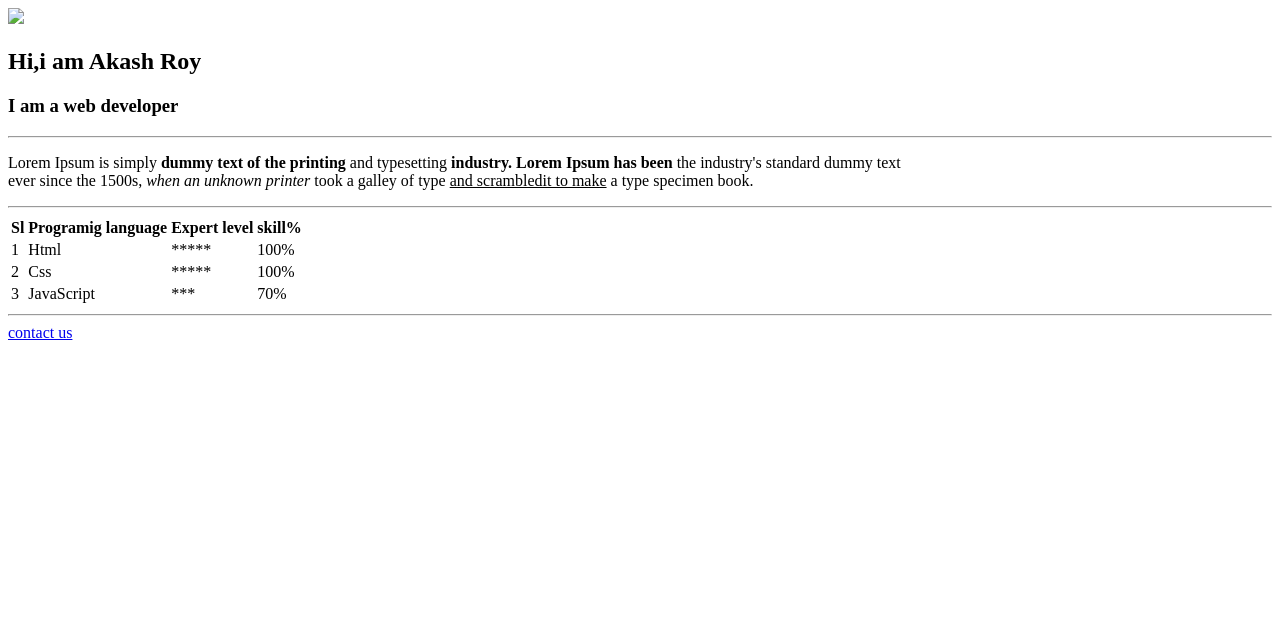
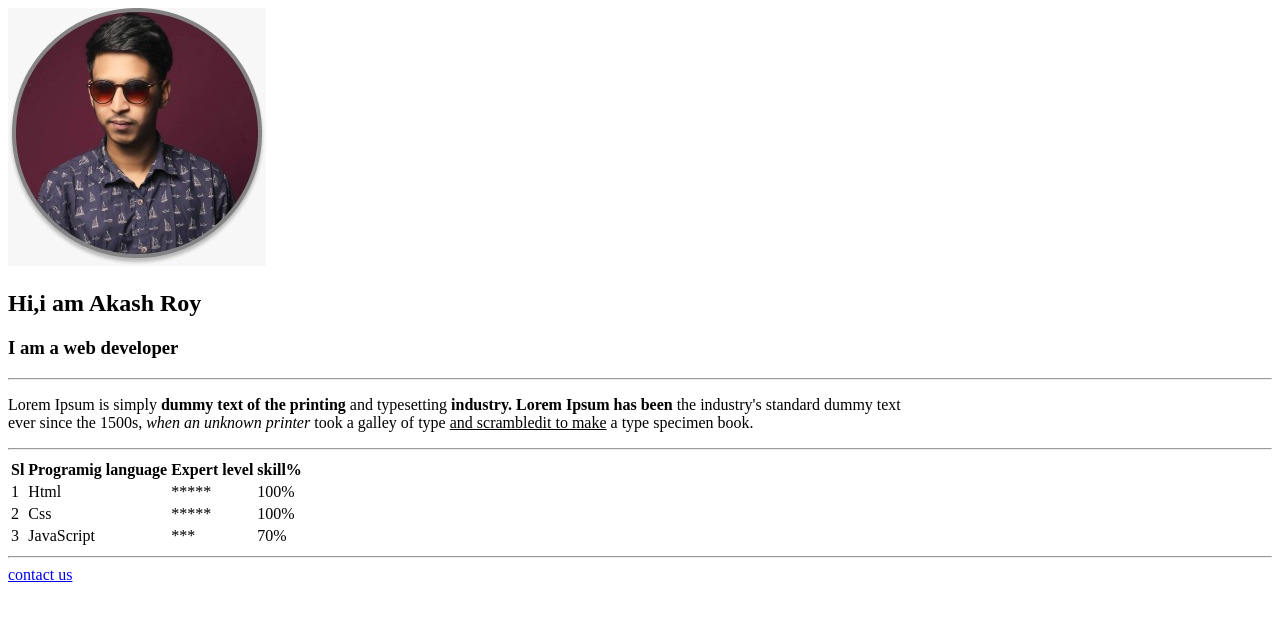
Before and after one commit to Royakash2/first_web, a plain HTML site: page index.html in a window 1280 px wide. Drawn offline with Linux system fonts and the light colour scheme.

Commit message:
Update index.html

```diff
--- a/index.html
+++ b/index.html
@@ -4,7 +4,7 @@
 <title>my frist website</title>
    </head>
    <body>
-    <img src="image/my photo.jpg"/>
+    <img src="my photo.jpg"/>
     <h2>Hi,i am Akash Roy</h2>
     <h3>I am a web developer</h3>
     <hr>
```
